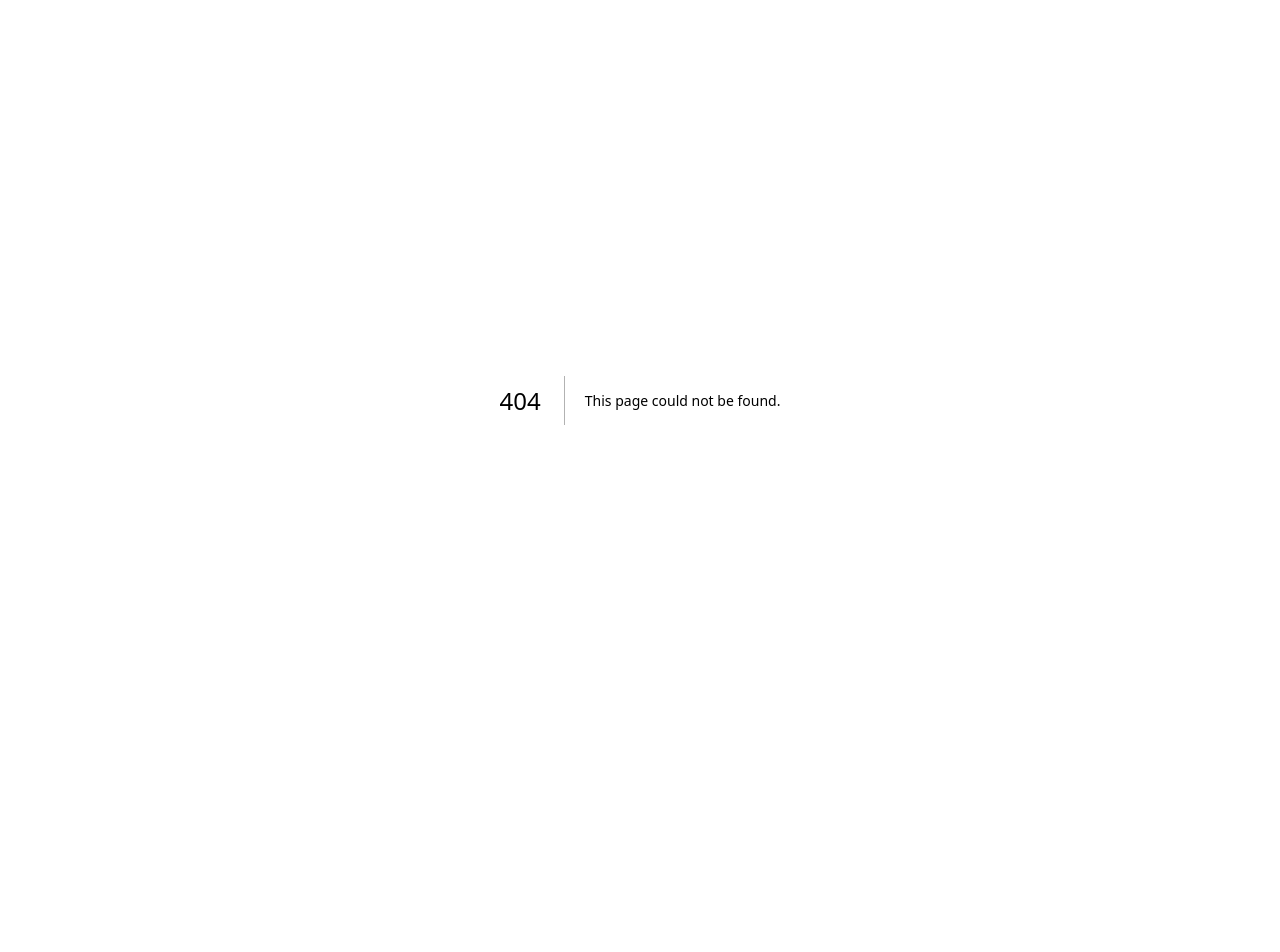
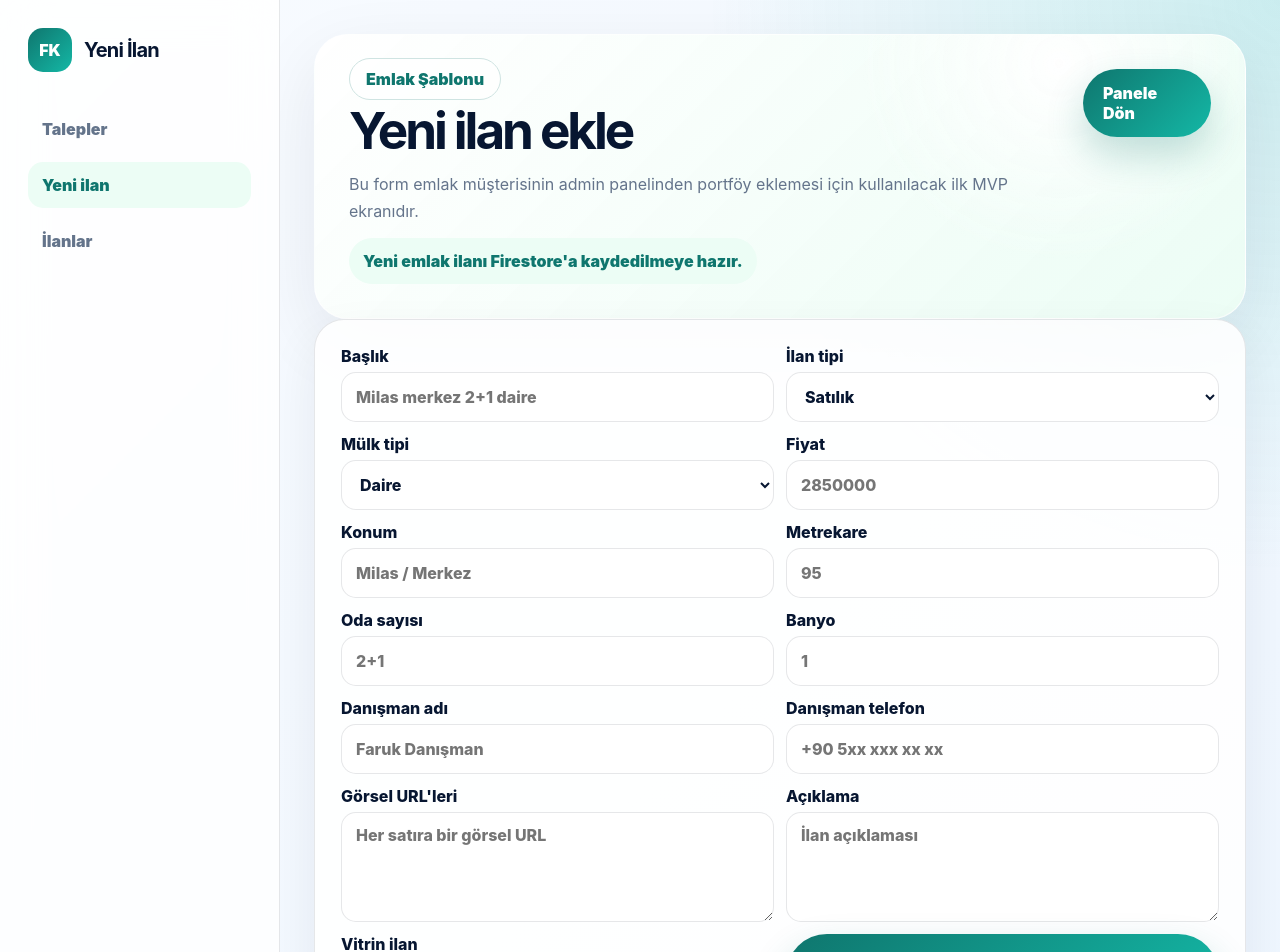
Before and after one commit to furukcell/FK-Service-Templates, a Next.js app in the folder apps/web/: page /admin/properties/new in a window 1280 px wide. Before the commit this address had no page. Shown: the top 952 px of the page. Before the commit the page ends 800 px from the top, so only its background shows below. Built offline with nearby package versions, Linux system fonts and the light colour scheme.

Commit message:
Add admin create property page

```diff
--- /dev/null
+++ b/apps/web/pages/admin/properties/new.tsx
@@ -0,0 +1,120 @@
+import { useState } from "react";
+import { createProperty, type PropertyListingType, type PropertyType } from "@fk-templates/firebase";
+import { useOptionalAdminGuard } from "../../../src/useOptionalAdminGuard";
+
+const propertyTypes: Array<{ value: PropertyType; label: string }> = [
+  { value: "apartment", label: "Daire" },
+  { value: "villa", label: "Villa" },
+  { value: "land", label: "Arsa" },
+  { value: "office", label: "Ofis" },
+  { value: "shop", label: "Dükkan" },
+  { value: "dailyRental", label: "Günlük kiralık" }
+];
+
+export default function NewPropertyPage() {
+  const guard = useOptionalAdminGuard();
+  const [status, setStatus] = useState("Yeni emlak ilanı Firestore'a kaydedilmeye hazır.");
+  const [isSaving, setIsSaving] = useState(false);
+  const [form, setForm] = useState({
+    title: "",
+    listingType: "sale" as PropertyListingType,
+    propertyType: "apartment" as PropertyType,
+    price: "",
+    location: "",
+    squareMeters: "",
+    roomCount: "",
+    bathroomCount: "",
+    description: "",
+    imageUrls: "",
+    consultantName: "",
+    consultantPhone: "",
+    isFeatured: false
+  });
+
+  function updateField<K extends keyof typeof form>(key: K, value: typeof form[K]) {
+    setForm((current) => ({ ...current, [key]: value }));
+  }
+
+  async function saveProperty() {
+    if (!form.title || !form.price || !form.location || !form.description) {
+      setStatus("Başlık, fiyat, konum ve açıklama zorunludur.");
+      return;
+    }
+    setIsSaving(true);
+    try {
+      await createProperty({
+        title: form.title,
+        listingType: form.listingType,
+        propertyType: form.propertyType,
+        price: Number(form.price),
+        location: form.location,
+        squareMeters: form.squareMeters ? Number(form.squareMeters) : undefined,
+        roomCount: form.roomCount,
+        bathroomCount: form.bathroomCount ? Number(form.bathroomCount) : undefined,
+        description: form.description,
+        imageUrls: form.imageUrls ? form.imageUrls.split("\n").map((url) => url.trim()).filter(Boolean) : [],
+        isFeatured: form.isFeatured,
+        consultantName: form.consultantName,
+        consultantPhone: form.consultantPhone,
+        isActive: true
+      });
+      setStatus("İlan kaydedildi. /properties sayfasında canlı veri varsa listelenecek.");
+      setForm((current) => ({ ...current, title: "", price: "", location: "", squareMeters: "", roomCount: "", bathroomCount: "", description: "", imageUrls: "" }));
+    } catch (error) {
+      setStatus("İlan kaydedilemedi. Firebase env, admin giriş veya Firestore rules kontrol edilmeli.");
+    } finally {
+      setIsSaving(false);
+    }
+  }
+
+  if (guard.isChecking) {
+    return <main className="adminShell"><section className="adminMain"><header className="adminHeader"><h1>Admin kontrol ediliyor</h1><p>{guard.message}</p></header></section></main>;
+  }
+
+  if (!guard.isAllowed) {
+    return <main className="adminShell"><section className="adminMain"><header className="adminHeader"><h1>Giriş gerekli</h1><p>{guard.message}</p><a className="pillButton navButtonLink" href="/login">Admin Giriş</a></header></section></main>;
+  }
+
+  return (
+    <main className="adminShell">
+      <aside className="adminSidebar">
+        <a className="adminLogo" href="/admin"><span>FK</span><strong>Yeni İlan</strong></a>
+        <nav>
+          <a href="/admin">Talepler</a>
+          <a className="active" href="/admin/properties/new">Yeni ilan</a>
+          <a href="/properties">İlanlar</a>
+        </nav>
+      </aside>
+      <section className="adminMain">
+        <header className="adminHeader">
+          <div>
+            <span className="eyebrow">Emlak Şablonu</span>
+            <h1>Yeni ilan ekle</h1>
+            <p>Bu form emlak müşterisinin admin panelinden portföy eklemesi için kullanılacak ilk MVP ekranıdır.</p>
+            <p className="adminMode">{status}</p>
+          </div>
+          <a className="pillButton navButtonLink" href="/admin">Panele Dön</a>
+        </header>
+
+        <section className="adminCard">
+          <div className="formFields adminPropertyForm">
+            <label className="field"><span>Başlık</span><input value={form.title} onChange={(event) => updateField("title", event.currentTarget.value)} placeholder="Milas merkez 2+1 daire" /></label>
+            <label className="field"><span>İlan tipi</span><select value={form.listingType} onChange={(event) => updateField("listingType", event.currentTarget.value as PropertyListingType)}><option value="sale">Satılık</option><option value="rent">Kiralık</option></select></label>
+            <label className="field"><span>Mülk tipi</span><select value={form.propertyType} onChange={(event) => updateField("propertyType", event.currentTarget.value as PropertyType)}>{propertyTypes.map((item) => <option key={item.value} value={item.value}>{item.label}</option>)}</select></label>
+            <label className="field"><span>Fiyat</span><input value={form.price} onChange={(event) => updateField("price", event.currentTarget.value)} placeholder="2850000" /></label>
+            <label className="field"><span>Konum</span><input value={form.location} onChange={(event) => updateField("location", event.currentTarget.value)} placeholder="Milas / Merkez" /></label>
+            <label className="field"><span>Metrekare</span><input value={form.squareMeters} onChange={(event) => updateField("squareMeters", event.currentTarget.value)} placeholder="95" /></label>
+            <label className="field"><span>Oda sayısı</span><input value={form.roomCount} onChange={(event) => updateField("roomCount", event.currentTarget.value)} placeholder="2+1" /></label>
+            <label className="field"><span>Banyo</span><input value={form.bathroomCount} onChange={(event) => updateField("bathroomCount", event.currentTarget.value)} placeholder="1" /></label>
+            <label className="field"><span>Danışman adı</span><input value={form.consultantName} onChange={(event) => updateField("consultantName", event.currentTarget.value)} placeholder="Faruk Danışman" /></label>
+            <label className="field"><span>Danışman telefon</span><input value={form.consultantPhone} onChange={(event) => updateField("consultantPhone", event.currentTarget.value)} placeholder="+90 5xx xxx xx xx" /></label>
+            <label className="field"><span>Görsel URL'leri</span><textarea value={form.imageUrls} onChange={(event) => updateField("imageUrls", event.currentTarget.value)} placeholder="Her satıra bir görsel URL" /></label>
+            <label className="field"><span>Açıklama</span><textarea value={form.description} onChange={(event) => updateField("description", event.currentTarget.value)} placeholder="İlan açıklaması" /></label>
+            <label className="field checkboxField"><span>Vitrin ilan</span><input type="checkbox" checked={form.isFeatured} onChange={(event) => updateField("isFeatured", event.currentTarget.checked)} /></label>
+            <button className="pillButton" type="button" disabled={isSaving} onClick={saveProperty}>{isSaving ? "Kaydediliyor..." : "İlanı Kaydet"}</button>
+          </div>
+        </section>
+      </section>
+    </main>
+  );
+}
```
